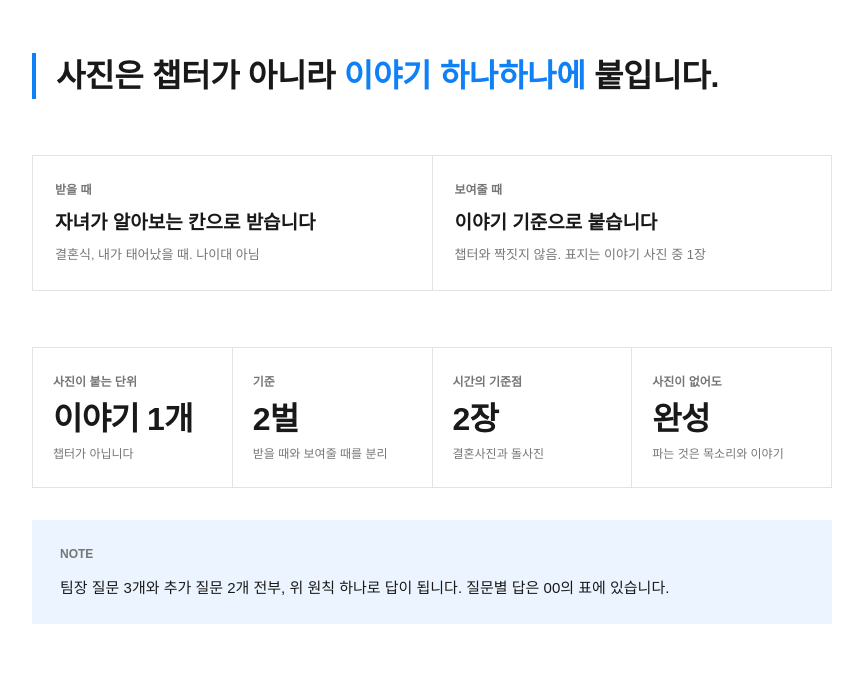
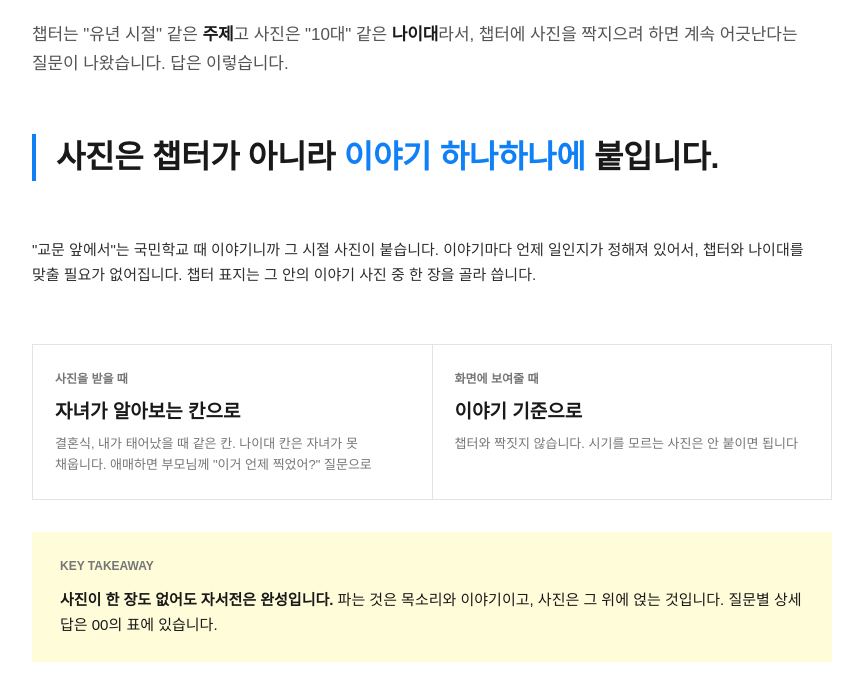
Before and after one commit to kwchcr-ux/sprinthon, a plain HTML site: page dd-photo-rules.html in a window 1280 px wide. Shown: the part 653-1340 px from the top of the page, without its empty margins (208-1071 px from the left). Drawn offline with Linux system fonts and the light colour scheme; a web font is replaced by a local one.

Commit message:
한 장 요약 개선
Co-Authored-By: Claude Fable 5 <noreply@anthropic.com>

```diff
--- a/dd-photo-rules.html
+++ b/dd-photo-rules.html
@@ -447,49 +447,29 @@ tbody td.nw{white-space:nowrap;}
     <div class="section-tag"></div>
     <div class="section-head">
       <h2><span class="num-prefix">SUM</span>한 장 요약</h2>
+      <p class="lede">챕터는 "유년 시절" 같은 <b>주제</b>고 사진은 "10대" 같은 <b>나이대</b>라서, 챕터에 사진을 짝지으려 하면 계속 어긋난다는 질문이 나왔습니다. 답은 이렇습니다.</p>
     </div>
 
     <p class="statement max">사진은 챕터가 아니라 <b>이야기 하나하나에</b> 붙입니다.</p>
 
+    <p>"교문 앞에서"는 국민학교 때 이야기니까 그 시절 사진이 붙습니다. 이야기마다 언제 일인지가 정해져 있어서, 챕터와 나이대를 맞출 필요가 없어집니다. 챕터 표지는 그 안의 이야기 사진 중 한 장을 골라 씁니다.</p>
+
     <div class="rule-pair">
       <div class="rp">
-        <div class="lbl">받을 때</div>
-        <div class="t">자녀가 알아보는 칸으로 받습니다</div>
-        <div class="s">결혼식, 내가 태어났을 때. 나이대 아님</div>
+        <div class="lbl">사진을 받을 때</div>
+        <div class="t">자녀가 알아보는 칸으로</div>
+        <div class="s">결혼식, 내가 태어났을 때 같은 칸. 나이대 칸은 자녀가 못 채웁니다. 애매하면 부모님께 "이거 언제 찍었어?" 질문으로</div>
       </div>
       <div class="rp">
-        <div class="lbl">보여줄 때</div>
-        <div class="t">이야기 기준으로 붙습니다</div>
-        <div class="s">챕터와 짝짓지 않음. 표지는 이야기 사진 중 1장</div>
+        <div class="lbl">화면에 보여줄 때</div>
+        <div class="t">이야기 기준으로</div>
+        <div class="s">챕터와 짝짓지 않습니다. 시기를 모르는 사진은 안 붙이면 됩니다</div>
       </div>
     </div>
 
-    <div class="kpi-row">
-      <div class="kpi">
-        <div class="kpi-label">사진이 붙는 단위</div>
-        <div class="kpi-value">이야기 1개</div>
-        <div class="kpi-sub">챕터가 아닙니다</div>
-      </div>
-      <div class="kpi">
-        <div class="kpi-label">기준</div>
-        <div class="kpi-value">2벌</div>
-        <div class="kpi-sub">받을 때와 보여줄 때를 분리</div>
-      </div>
-      <div class="kpi">
-        <div class="kpi-label">시간의 기준점</div>
-        <div class="kpi-value">2장</div>
-        <div class="kpi-sub">결혼사진과 돌사진</div>
-      </div>
-      <div class="kpi">
-        <div class="kpi-label">사진이 없어도</div>
-        <div class="kpi-value">완성</div>
-        <div class="kpi-sub">파는 것은 목소리와 이야기</div>
-      </div>
-    </div>
-
-    <div class="callout callout-note">
-      <div class="lbl">Note</div>
-      <p>팀장 질문 3개와 추가 질문 2개 전부, 위 원칙 하나로 답이 됩니다. 질문별 답은 00의 표에 있습니다.</p>
+    <div class="callout">
+      <div class="lbl">Key Takeaway</div>
+      <p><b>사진이 한 장도 없어도 자서전은 완성입니다.</b> 파는 것은 목소리와 이야기이고, 사진은 그 위에 얹는 것입니다. 질문별 상세 답은 00의 표에 있습니다.</p>
     </div>
   </div>
 </section>
```
